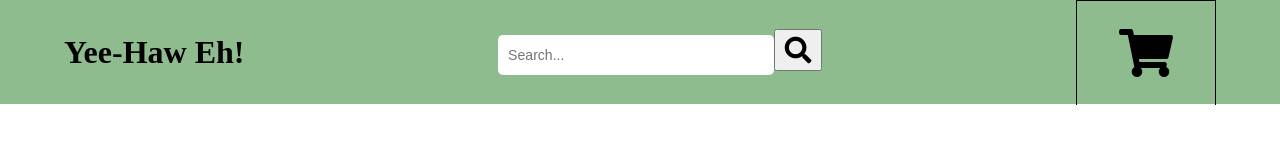
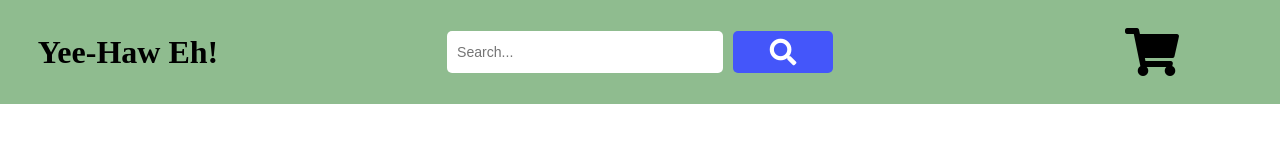
Before and after one commit to most-amaziin/NavBar, a React app: page / in a window 1280 px wide. Built offline with nearby package versions, Linux system fonts and the light colour scheme.

Commit message:
Switched to grid from flex

```diff
--- a/client/src/NavBar.js
+++ b/client/src/NavBar.js
@@ -1,5 +1,6 @@
 import React, { Component } from 'react';
 import axios from 'axios';
+import ShoppingCart from './ShoppingCart.js';
 import './styles.css';
 
 export default class NavBar extends Component {
@@ -11,7 +12,7 @@ export default class NavBar extends Component {
       allowTypeSearch: true,
       finalSearchId: -Infinity,
       searched: false,
-      shoppingCart: []
+      shoppingCart: [{name:'Maple Syrup', price:10.00}, {name:'Crack', price:5.99}]
     };
   }
 
@@ -61,39 +62,25 @@ export default class NavBar extends Component {
   render() {
     return(
       <div className='navBar'>
-        <div className='navContent'>
         <h1>Yee-Haw Eh!</h1>
         <div className="searchField">
           <input
-              className='search'
-              autoComplete='off'
-              list='search'
-              name='search'
-              type='text'
-              placeholder='Search...'
-              default='none'
+            className='search' autoComplete='off'
+            list='search' name='search' type='text'
+            placeholder='Search...' default='none'
             onChange={this.handleSearchChange.bind(this)}
-              onKeyDown={this.handleEnter.bind(this)}
-            >
+            onKeyDown={this.handleEnter.bind(this)}>
           </input>
           <datalist id='search' list='search'>
             {this.state.searchResults.map(item => (
               <option value={item.name}></option>
             ))}
           </datalist>
-              <button type='submit'>
-                <i className="fas fa-search searchSubmit fa-2x" onClick={this.handleSearch.bind(this)}></i>
+            <button className='submitSearch' type='submit'>
+              <i className="fas fa-search fa-2x" onClick={this.handleSearch.bind(this)}></i>
             </button>
         </div>
-          <div className='shopping-container' onClick={() => console.log('hell')}>
-            <div className='fas fa-shopping-cart fa-3x shopping-cart'></div>
-            <div id='shopping-dropdown'>
-            {this.state.shoppingCart.map(item => (
-              <div className='shoppingItem'>{item.name}</div>
-            ))}
-            </div>
-          </div>
-        </div>
+        <ShoppingCart shoppingCart={this.state.shoppingCart}/>
       </div>
     )
   }
--- /dev/null
+++ b/client/src/ShoppingCart.js
@@ -0,0 +1,26 @@
+import React, { Component } from 'react';
+
+export default class ShoppingCart extends Component {
+  constructor(props) {
+    super(props);
+    this.state = {
+
+    };
+  }
+
+
+  render() {
+    return (
+      <div id='shopping-cart'>
+        <div className='shopping-container' onClick={() => console.log('hell')}>
+          <div className='fas fa-shopping-cart fa-3x shopping-cart'></div>
+        </div>
+        {/* <div id='shopping-dropdown'>
+          {this.props.shoppingCart.map(item => (
+            <div className='shoppingItem'>{item.name}</div>
+          ))}
+        </div> */}
+      </div>
+    )
+  }
+}
--- a/client/src/styles.css
+++ b/client/src/styles.css
@@ -5,48 +5,51 @@ body, html {
 .navBar {
   width:100vw;
   height:13vh;
-  display:flex;
-  justify-content: center;
+
+  display: grid;
+  grid-template-columns: 20% 1fr 20%;
+  justify-items: center;
   align-items: center;
-  /* align-self: center; */
+
   background-color:darkseagreen;
 }
 
-.navContent {
-  width: 90%;
-  height: 100%;
-  display:flex;
-  justify-content: space-between;
+.searchField {
+  display: grid;
+  grid-template-columns: 1fr 100px;
+  grid-column-gap: 10px;
+  justify-items: center;
   align-items: center;
 }
 
 .search {
   width: 20vw;
-  height:5vh;
+  height:42px;
   border: 0;
   border-radius: 5px;
   padding: 0 10px 0 10px;
   font-size:88%;
 }
 
-.searchSubmit {
-  height: 4.5vh;
-  width: 4vh;
-  display:flex;
-  align-items: center;
-  justify-content: center;
+.submitSearch {
+  width: 100px;
+  height: 42px;
+  background-color: #4456fa;
+  border: none;
+  border-radius: 5px;
+  margin: 7px;
+  color: white;
+  text-align: center;
+  line-height: 50%;
 }
 
-.shopping-container {
-  border: 1px solid black;
-  border-bottom: none;
+
+#shopping-cart {
   height: 100%;
-  width: 12%;
-  display: flex;
+  width: 75%;
+
+  display: grid;
+  grid-template-columns: 100%;
+  justify-items: center;
   align-items: center;
-  justify-content: center;
 }
-
-.shopping-cart {
-
-}
```
Also changed, not shown: 1 other file. Lines whose indentation alone changed are shown as unchanged.
